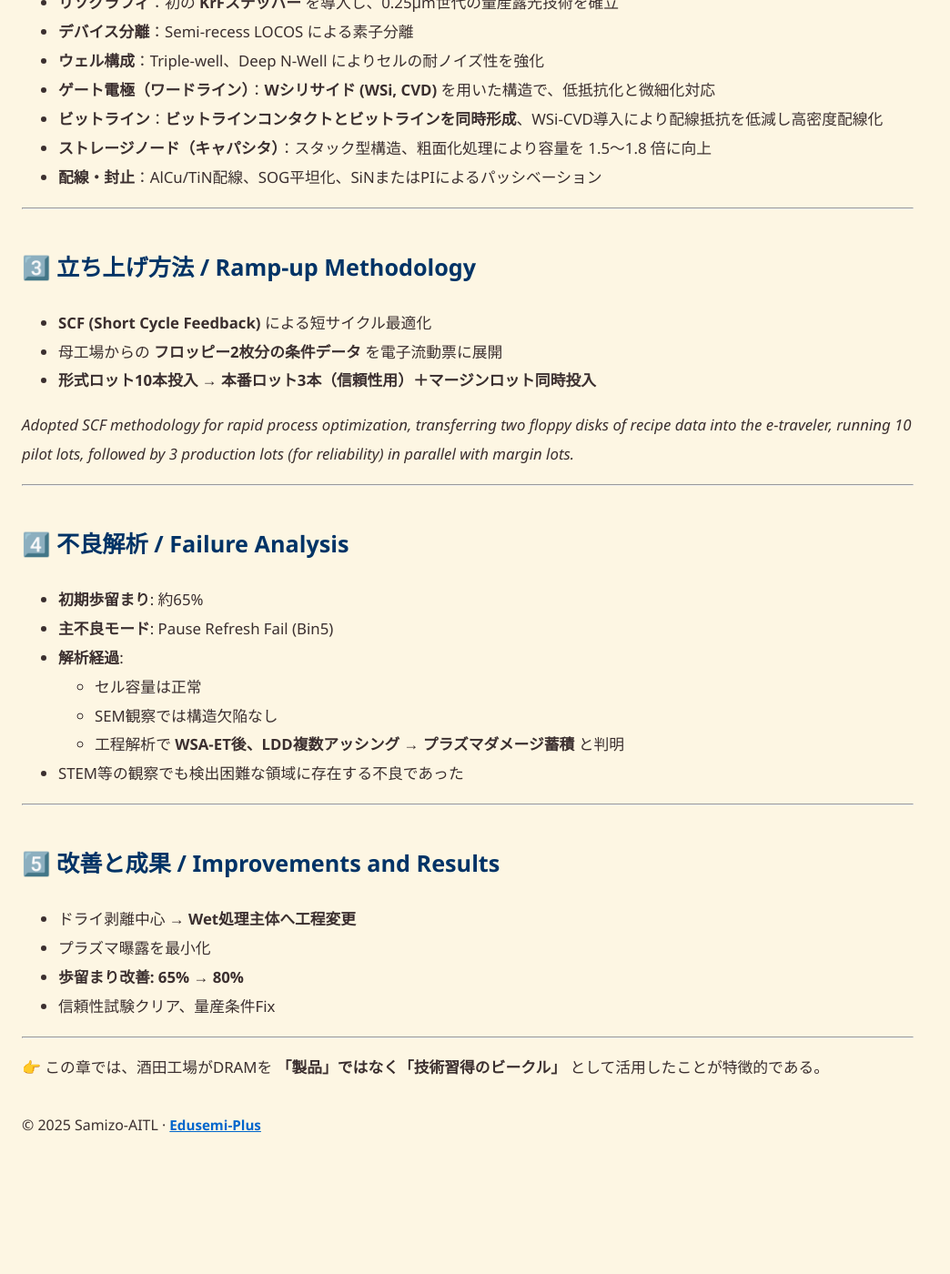
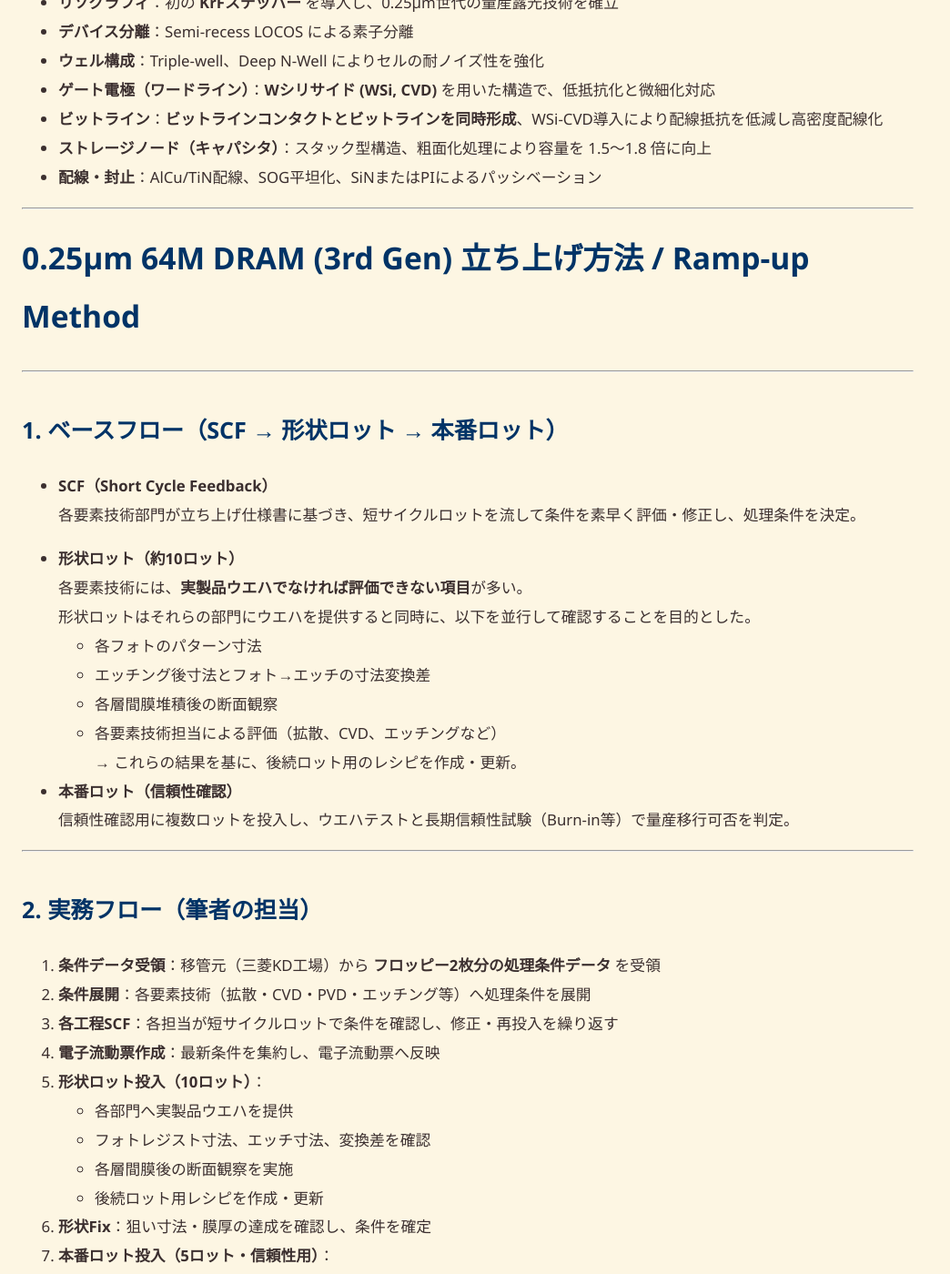
Before and after one commit to Samizo-AITL/Edusemi-Plus, a Jekyll site: the page built from archive/paper/dram_vsram/01_DRAM_Startup_0.25um.md, in a window 1280 px wide and 1400 px high, scrolled down 240 px. Shown: the whole window at 91% size, without its empty margins (0-1044 px from the left). Built offline with Jekyll 4.4.1, drawn with Linux system fonts in a browser that asks for light colours; before the commit the page ends 1539 px from its top, so only the background shows below that; some of the changed text lies outside the part shown.

Commit message:
Update 01_DRAM_Startup_0.25um.md

```diff
--- a/archive/paper/dram_vsram/01_DRAM_Startup_0.25um.md
+++ b/archive/paper/dram_vsram/01_DRAM_Startup_0.25um.md
@@ -17,13 +17,59 @@ title: "0.25µm 64M DRAM (3rd Gen) Startup Record (1998)"
 
 ---
 
-## 3️⃣ 立ち上げ方法 / Ramp-up Methodology
+# 0.25µm 64M DRAM (3rd Gen) 立ち上げ方法 / Ramp-up Method
 
-- **SCF (Short Cycle Feedback)** による短サイクル最適化
-- 母工場からの **フロッピー2枚分の条件データ** を電子流動票に展開
-- **形式ロット10本投入 → 本番ロット3本（信頼性用）＋マージンロット同時投入**
+---
 
-*Adopted SCF methodology for rapid process optimization, transferring two floppy disks of recipe data into the e-traveler, running 10 pilot lots, followed by 3 production lots (for reliability) in parallel with margin lots.*
+## 1. ベースフロー（SCF → 形状ロット → 本番ロット）
+
+- **SCF（Short Cycle Feedback）**
+  各要素技術部門が立ち上げ仕様書に基づき、短サイクルロットを流して条件を素早く評価・修正し、処理条件を決定。
+
+- **形状ロット（約10ロット）**
+  各要素技術には、**実製品ウエハでなければ評価できない項目**が多い。
+  形状ロットはそれらの部門にウエハを提供すると同時に、以下を並行して確認することを目的とした。
+  - 各フォトのパターン寸法
+  - エッチング後寸法とフォト→エッチの寸法変換差
+  - 各層間膜堆積後の断面観察
+  - 各要素技術担当による評価（拡散、CVD、エッチングなど）
+  → これらの結果を基に、後続ロット用のレシピを作成・更新。
+
+- **本番ロット（信頼性確認）**
+  信頼性確認用に複数ロットを投入し、ウエハテストと長期信頼性試験（Burn-in等）で量産移行可否を判定。
+
+---
+
+## 2. 実務フロー（筆者の担当）
+
+1. **条件データ受領**：移管元（三菱KD工場）から **フロッピー2枚分の処理条件データ** を受領
+2. **条件展開**：各要素技術（拡散・CVD・PVD・エッチング等）へ処理条件を展開
+3. **各工程SCF**：各担当が短サイクルロットで条件を確認し、修正・再投入を繰り返す
+4. **電子流動票作成**：最新条件を集約し、電子流動票へ反映
+5. **形状ロット投入（10ロット）**：
+   - 各部門へ実製品ウエハを提供
+   - フォトレジスト寸法、エッチ寸法、変換差を確認
+   - 各層間膜後の断面観察を実施
+   - 後続ロット用レシピを作成・更新
+6. **形状Fix**：狙い寸法・膜厚の達成を確認し、条件を確定
+7. **本番ロット投入（5ロット・信頼性用）**：
+   - ウエハテストを実施
+   - 信頼性試験結果を確認し、量産移行を判断
+
+---
+
+## 3. 運用体制（スケジュール最適化）
+
+初回ロットを**いち早く流して、後続ロットの標準パス（標準流動）を確立できるか**が、立ち上げスケジュールを決定した。
+そのため、酒田工場では **日勤・夜勤の二交代制** を敷き、24時間体制でモニタリングとフィードバックを行い、
+**SCF → 形状ロット → 本番ロット** の展開を短期間で回した。
+
+また、**毎朝の朝会**では以下を実施した：
+- **ラミネートした流動票をホワイトボードに掲示**し、各ロットの進捗を共有
+- 各ロットがオンスケジュールか、遅延がある場合は日数を明示して報告
+- 各要素技術担当者から、立ち上げ状況や課題の進捗を報告
+
+これにより、部門横断的に進捗を見える化し、全体最適の立場で迅速に調整を行うことができた。
 
 ---
 
```
